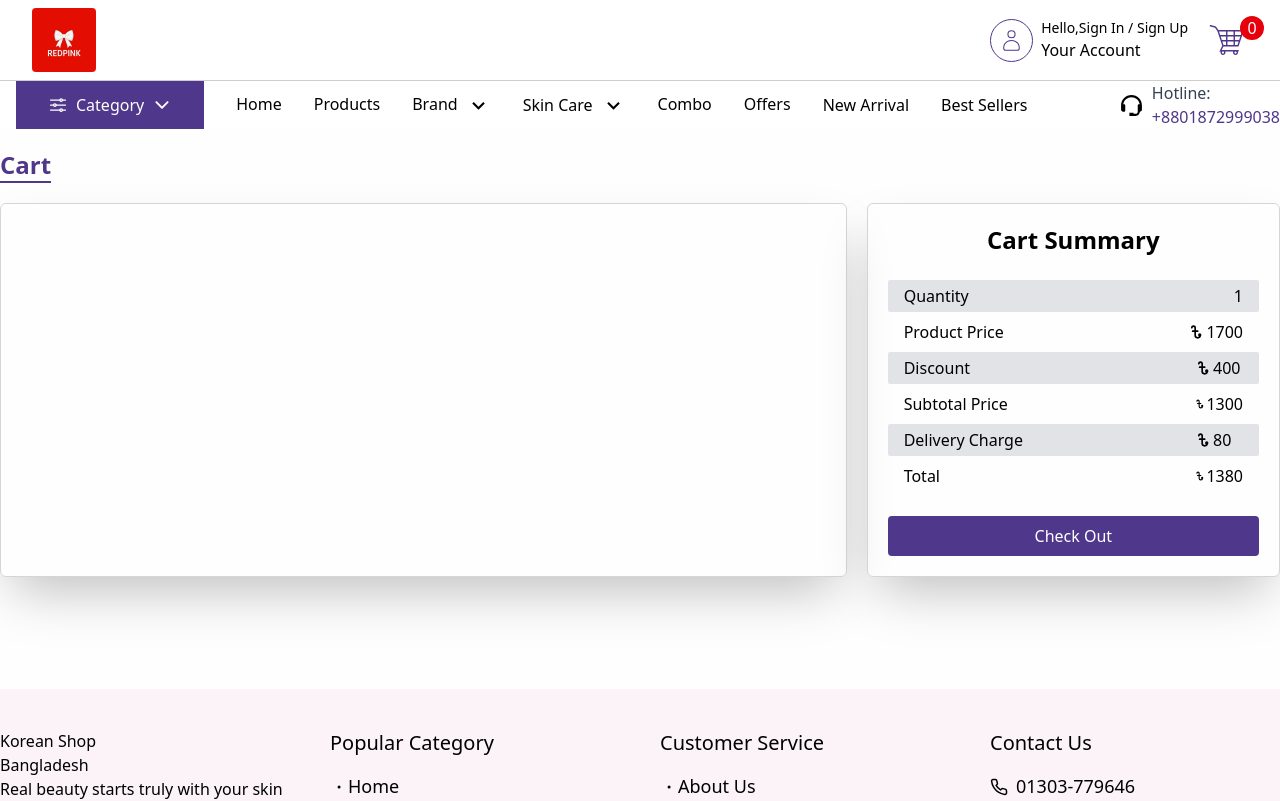
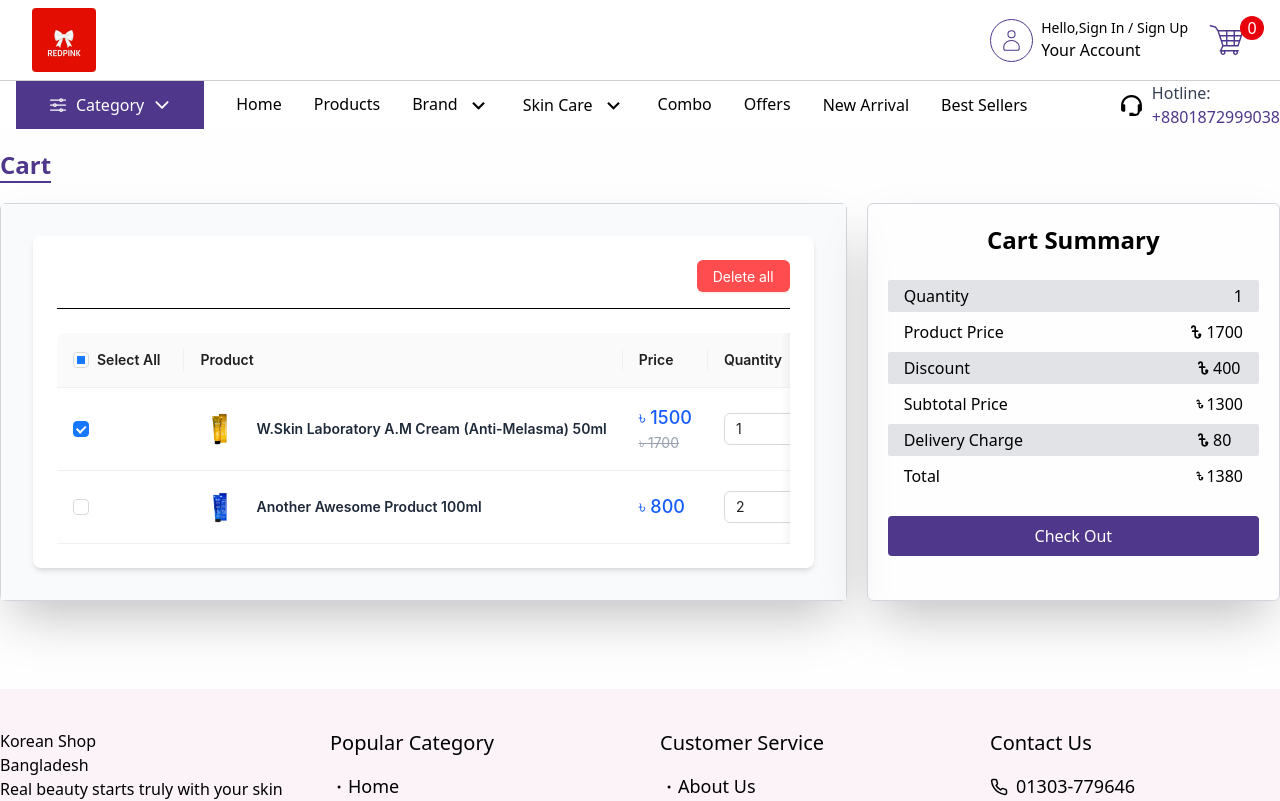
Before and after one commit to shukumar-542/Red-pink-ecommerce, a React (Vite) app: page /cart in a window 1280 px wide. Shown: the top 801 px of the page. Built offline with nearby package versions, Linux system fonts and the light colour scheme; a web font is replaced by a local one.

Commit message:
Implemetn cart section

```diff
--- a/src/component/NavBar/NavBar.jsx
+++ b/src/component/NavBar/NavBar.jsx
@@ -65,12 +65,9 @@ const NavBar = () => {
                     <NavLink to="/home" onClick={() => setMenuOpen(false)} className="text-xl py-2">Home</NavLink>
                     <NavLink to="/about-us" onClick={() => setMenuOpen(false)} className="text-xl py-2">About us</NavLink>
                     <NavLink to="/contact-us" onClick={() => setMenuOpen(false)} className="text-xl py-2">Contact us</NavLink>
-                    <NavLink to="/feedback-first-step" onClick={() => setMenuOpen(false)} className="text-xl py-2">Feedback</NavLink>
-                    <NavLink to="/notification" onClick={() => setMenuOpen(false)} className="bg-[#FFA175] rounded-full p-2 mt-4">
-                        <IoMdNotifications size={24} color="white" />
-                    </NavLink>
+
                     <NavLink to="/login" onClick={() => setMenuOpen(false)} className="text-xl py-2 mt-2">Login</NavLink>
-                    <NavLink to={"/signup"} className="bg-[#FFA175] text-white px-6 py-2 rounded mt-4" onClick={() => setMenuOpen(false)}>Sign Up Here</NavLink>
+                    <NavLink to={"/signup"} className="bg-[#4F378B] text-white px-6 py-2 rounded mt-4" onClick={() => setMenuOpen(false)}>Sign Up Here</NavLink>
                 </div>
             </div>
 
--- a/src/pages/Cart/Cart.jsx
+++ b/src/pages/Cart/Cart.jsx
@@ -1,13 +1,189 @@
-import React from 'react'
 import { TbCurrencyTaka } from 'react-icons/tb'
+import React, { useState, useMemo } from 'react';
+import { Table, Checkbox, Button, InputNumber, Space, Image, Popconfirm, message } from 'antd';
+import { DeleteOutlined } from '@ant-design/icons'; // Ant Design icons
+import img1 from "../../assets/prod1.WEBP"
+import img2 from "../../assets/prod2.WEBP"
+import { Link } from 'react-router-dom';
+const Cart = () => {
+    const [cartItems, setCartItems] = useState([
+        {
+            key: 'product-1', // Required for Table component
+            image: img1, // Placeholder image
+            name: 'W.Skin Laboratory A.M Cream (Anti-Melasma) 50ml',
+            originalPrice: 1700,
+            currentPrice: 1500,
+            quantity: 1,
+            selected: true,
+        },
+        {
+            key: 'product-2',
+            image: img2,
+            name: 'Another Awesome Product 100ml',
+            currentPrice: 800,
+            quantity: 2,
+            selected: false,
+        },
+    ]);
 
-const Cart = () => {
+    const handleQuantityChange = (key, newQuantity) => {
+        setCartItems(prevItems =>
+            prevItems.map(item =>
+                item.key === key ? { ...item, quantity: newQuantity } : item
+            )
+        );
+    };
+
+    const handleDeleteItem = (key) => {
+        setCartItems(prevItems => prevItems.filter(item => item.key !== key));
+        message.success('Item deleted successfully!');
+    };
+
+    const handleSelectAll = (e) => {
+        const checked = e.target.checked;
+        setCartItems(prevItems =>
+            prevItems.map(item => ({ ...item, selected: checked }))
+        );
+    };
+
+    const handleIndividualSelect = (key, checked) => {
+        setCartItems(prevItems =>
+            prevItems.map(item =>
+                item.key === key ? { ...item, selected: checked } : item
+            )
+        );
+    };
+
+    const handleDeleteSelected = () => {
+        setCartItems(prevItems => prevItems.filter(item => !item.selected));
+        message.success('Selected items deleted!');
+    };
+
+    const allItemsSelected = useMemo(
+        () => cartItems.length > 0 && cartItems.every(item => item.selected),
+        [cartItems]
+    );
+
+    const columns = [
+        {
+            title: (
+                <Checkbox
+                    onChange={handleSelectAll}
+                    checked={allItemsSelected}
+                    indeterminate={cartItems.some(item => item.selected) && !allItemsSelected}
+                >
+                    Select All
+                </Checkbox>
+            ),
+            dataIndex: 'selected',
+            key: 'selected',
+            render: (selected, record) => (
+                <Checkbox
+                    checked={selected}
+                    onChange={(e) => handleIndividualSelect(record.key, e.target.checked)}
+                />
+            ),
+        },
+        {
+            title: 'Product',
+            dataIndex: 'name',
+            key: 'product',
+            render: (text, record) => (
+                <div className="flex items-center space-x-4">
+                    <Image src={record.image} alt={text} width={40} height={40} preview={false} className="rounded-md" />
+                    <span className="font-semibold text-gray-800">{text}</span>
+                </div>
+            ),
+        },
+        {
+            title: 'Price',
+            dataIndex: 'currentPrice',
+            key: 'price',
+            render: (price, record) => (
+                <Space direction="vertical" size={0} className="items-start">
+                    <span className="text-lg font-medium text-blue-600">৳ {price}</span>
+                    {record.originalPrice && (
+                        <span className="text-sm line-through text-gray-400">৳ {record.originalPrice}</span>
+                    )}
+                </Space>
+            ),
+        },
+        {
+            title: 'Quantity',
+            dataIndex: 'quantity',
+            key: 'quantity',
+            render: (quantity, record) => (
+                <InputNumber
+                    min={1}
+                    value={quantity}
+                    onChange={(value) => handleQuantityChange(record.key, value)}
+                    className="w-24 md:w-32" // Responsive width for input
+                />
+            ),
+        },
+        {
+            title: 'Subtotal',
+            key: 'subtotal',
+            render: (_, record) => {
+                const subtotal = record.currentPrice * record.quantity;
+                return <span className="text-lg font-bold text-green-700">৳ {subtotal}</span>;
+            },
+        },
+        {
+            title: 'Action',
+            key: 'action',
+            render: (_, record) => (
+                <Popconfirm
+                    title="Are you sure to delete this item?"
+                    onConfirm={() => handleDeleteItem(record.key)}
+                    okText="Yes"
+                    cancelText="No"
+                >
+                    <Button type="text" danger icon={<DeleteOutlined />} className="text-red-500 hover:text-red-700" />
+                </Popconfirm>
+            ),
+        },
+    ];
+
+
+
+
     return (
         <div className='container mx-auto'>
             <p className='text-2xl mt-5 text-[#4F378B] font-semibold border-b-2 border-[#4F378B] inline-block '>Cart</p>
             <div className='grid grid-cols-1 md:grid-cols-12 gap-5 mt-5'>
                 <div className='col-span-12 md:col-span-8 border border-gray-300 rounded-md shadow-2xl'>
+                    <div className="p-4 md:p-8 bg-gray-50">
+                        <div className="bg-white p-6 rounded-lg shadow-md">
+                            <div className="flex justify-between items-center mb-6 border-b pb-4">
+                                <div className="flex items-center space-x-4">
 
+                                </div>
+                                <Button
+                                    onClick={() => {
+                                        // Confirm "Delete all"
+                                        if (window.confirm("Are you sure you want to delete all items?")) {
+                                            setCartItems([]);
+                                            message.success('All items deleted!');
+                                        }
+                                    }}
+                                    danger
+                                    type="primary"
+                                    className="hidden sm:inline-flex" // Hide on extra small, show on small and up
+                                >
+                                    Delete all
+                                </Button>
+                            </div>
+
+                            <Table
+                                columns={columns}
+                                dataSource={cartItems}
+                                pagination={false} // You might want pagination for long lists
+                                className="cart-table-custom" // Custom class for Tailwind overrides
+                                scroll={{ x: 'max-content' }} // Enables horizontal scrolling on small screens if content overflows
+                            />
+                        </div>
+                    </div>
                 </div>
 
 
@@ -19,7 +195,8 @@ const Cart = () => {
                     <p className="py-1 px-4 rounded-xs flex justify-between items-center"><span>Subtotal Price</span> <span className="flex items-center w-[50px]"><TbCurrencyTaka size={20} />1300</span></p>
                     <p className="bg-[#E1E3E7] py-1 px-4 rounded-xs flex justify-between items-center"><span>Delivery Charge</span> <span className="flex items-center w-[50px] "><TbCurrencyTaka size={20} />80</span></p>
                     <p className="py-1 px-4 rounded-xs flex justify-between items-center"><span className="w-full">Total</span> <span className="flex items-center w-[50px]"><TbCurrencyTaka size={20} />1380</span></p>
-                    <button className="bg-[#4F378B] w-full mt-5 text-white py-2 rounded-sm cursor-pointer">Check Out</button>
+                    <Link to={"/checkout"}><button className="bg-[#4F378B] w-full mt-5 text-white py-2 rounded-sm cursor-pointer">Check Out</button></Link>
+
                 </div>
             </div>
         </div>
```
